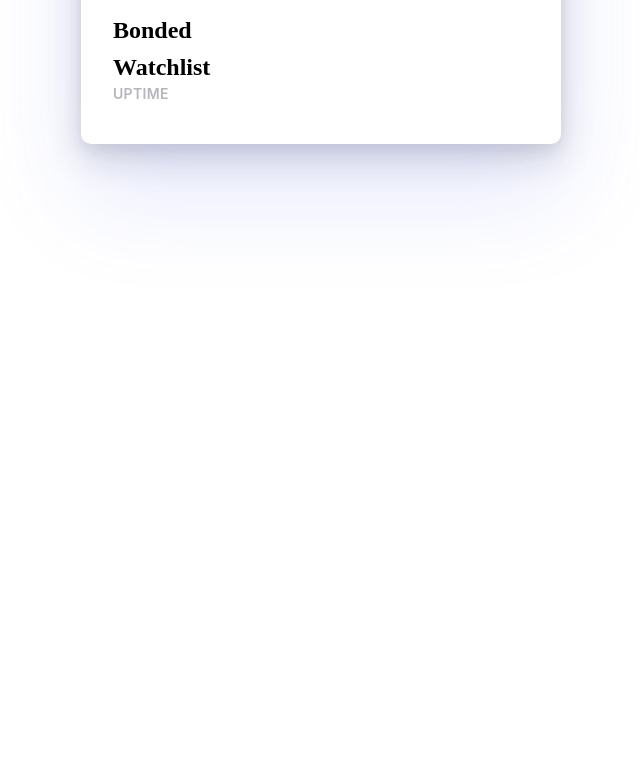
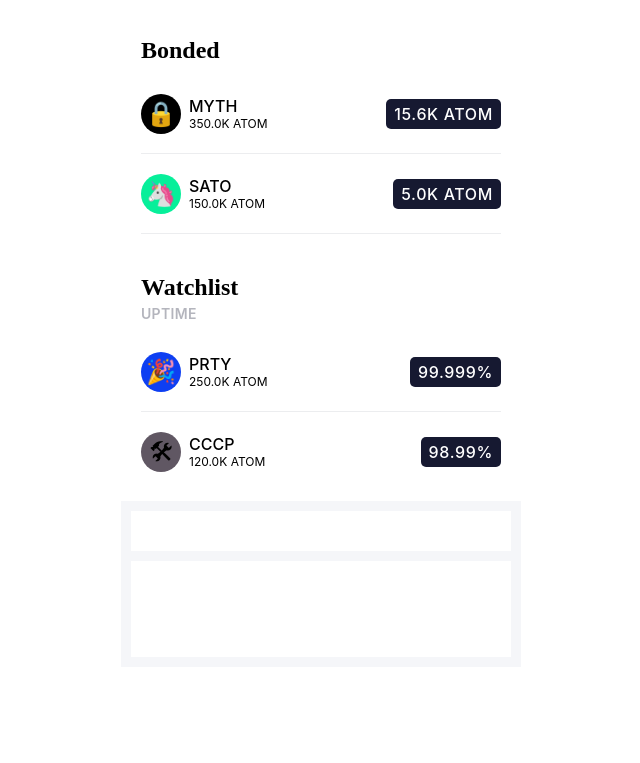
Before and after one commit to mirshko/stakinghood, a Gatsby site: page / in a window 1280 px wide. Shown: the part 205-968 px from the top of the page, without its empty margins (319-959 px from the left). Before the commit the page ends 800 px from the top, so only its background shows below. Built offline with nearby package versions, Linux system fonts and the light colour scheme; Gatsby itself is replaced by a stand-in of ours.

Commit message:
:sparkles: massive amount of work to match sketch to code

```diff
--- a/src/components/Layout/index.module.css
+++ b/src/components/Layout/index.module.css
@@ -4,6 +4,6 @@
 }
 
 .wrapper {
-  max-width: 480px;
+  max-width: 400px;
   width: 100%;
 }
--- a/src/components/Panel/index.js
+++ b/src/components/Panel/index.js
@@ -1,18 +1,30 @@
 import React from "react";
-import { Box as RebassBox } from "rebass";
-import styled from "styled-components";
+import { Box, Card } from "rebass";
 import PropTypes from "prop-types";
 
-const Box = styled(RebassBox)`
-  box-shadow: rgba(94, 111, 243, 0.16) 0px 50px 100px,
-    rgba(22, 25, 49, 0.16) 0px 15px 35px, rgba(22, 25, 49, 0.08) 0px 5px 15px;
-  border-radius: 10px;
-`;
+const PseudoPanel = ({ height }) => (
+  <Card borderRadius={4} bg="white" m={10} style={{ height: height }} />
+);
 
 const Panel = ({ children }) => (
-  <Box mt={[0, 32]} p={[20, 32]}>
-    {children}
-  </Box>
+  <Card
+    boxShadow={[
+      "none",
+      `rgba(94, 111, 243, 0.16) 0px 48px 80px,
+  rgba(22, 25, 49, 0.16) 0px 16px 32px, rgba(22, 25, 49, 0.08) 0px 6px 16px`
+    ]}
+    borderRadius={[0, 24]}
+    bg="#F5F6F9"
+    mt={[0, 32]}
+    mb={[0, 128]}
+    style={{ overflow: "hidden" }}
+  >
+    <Box px={20} pt={20} pb={10} mb={10} bg="white">
+      {children}
+    </Box>
+    <PseudoPanel height={40} />
+    <PseudoPanel height={96} />
+  </Card>
 );
 
 Panel.propTypes = {
--- a/src/components/Tag/index.js
+++ b/src/components/Tag/index.js
@@ -9,12 +9,12 @@ const Box = styled(RebassBox)`
   text-transform: uppercase;
   letter-spacing: 0.64px;
   font-weight: var(--weight-medium);
-  height: 24px;
+  height: ${props => (props.tall ? "30px" : "24px")};
   padding: 1px 8px 0;
 `;
 
 const Tag = props => (
-  <Box bg="var(--cosmos-brand)" color="white" {...props} fontSize={2}>
+  <Box bg="var(--brand)" color="white" {...props} fontSize={2}>
     {props.children}
   </Box>
 );
--- a/src/components/Uppercase/index.js
+++ b/src/components/Uppercase/index.js
@@ -4,7 +4,7 @@ import styled from "styled-components";
 
 const Text = styled(RebassText)`
   text-transform: uppercase;
-  color: var(--cosmos-brand-transparent);
+  color: var(--brand-opaque);
   letter-spacing: 0.32px;
   font-weight: var(--weight-semibold);
 `;
--- /dev/null
+++ b/src/components/Validator/index.js
@@ -0,0 +1,82 @@
+import React from "react";
+import { Box as RebassBox, Flex as RebassFlex, Text } from "rebass";
+import styled from "styled-components";
+import PropTypes from "prop-types";
+import Tag from "../Tag";
+
+const ValidatorIcon = styled(RebassBox)`
+  height: 40px;
+  width: 40px;
+  border-radius: calc(40px / 2);
+  display: flex;
+  align-items: center;
+  justify-content: center;
+  user-select: none;
+  font-size: 24px;
+`;
+
+const formatter = num => (num > 999 ? (num / 1000).toFixed(1) + "K" : num);
+
+const Flex = styled(RebassFlex)`
+  ${props =>
+    props.bottomBorder
+      ? `border-bottom: 1px solid var(--brand-transparent);`
+      : null}
+`;
+
+const Validator = ({
+  symbol,
+  name,
+  color,
+  emoji,
+  totalStake,
+  bondedStake,
+  uptime,
+  bottomBorder
+}) => (
+  <Flex
+    bottomBorder={bottomBorder}
+    pt={20}
+    pb={20 - 1}
+    justifyContent="space-between"
+    alignItems="center"
+  >
+    <RebassFlex>
+      <ValidatorIcon bg={color}>{emoji}</ValidatorIcon>
+      <RebassBox ml="8px">
+        <Text
+          lineHeight="24px"
+          fontSize="16px"
+          fontWeight="var(--weight-medium)"
+        >
+          {symbol}
+        </Text>
+        <Text lineHeight="12px" fontSize="12px">
+          {formatter(totalStake)} ATOM
+        </Text>
+      </RebassBox>
+    </RebassFlex>
+    <Tag tall>
+      {bondedStake ? `${formatter(bondedStake)} ATOM` : `${uptime}%`}
+    </Tag>
+  </Flex>
+);
+
+Validator.defaultProps = {
+  color: "#000",
+  emoji: "📟",
+  bottomBorder: true
+};
+
+Validator.propTypes = {
+  symbol: PropTypes.string.isRequired,
+  name: PropTypes.string.isRequired,
+  color: PropTypes.string,
+  emoji: PropTypes.string,
+  totalStake: PropTypes.number.isRequired,
+  bondedStake: PropTypes.number.isRequired,
+  uptime: PropTypes.number,
+  bottomBorder: PropTypes.bool
+};
+
+export default Validator;
--- /dev/null
+++ b/src/data.json
@@ -0,0 +1,42 @@
+{
+  "staked": [
+    {
+      "symbol": "MYTH",
+      "name": "Mythos Capital",
+      "color": "#000",
+      "emoji": "🔒",
+      "totalStake": 350000,
+      "bondedStake": 15575,
+      "uptime": 100.0
+    },
+    {
+      "symbol": "SATO",
+      "name": "Satoshi-Ledger",
+      "color": "#07EF9A",
+      "emoji": "🦄",
+      "totalStake": 150000,
+      "bondedStake": 5000,
+      "uptime": 99.99
+    }
+  ],
+  "watched": [
+    {
+      "symbol": "PRTY",
+      "name": "Party",
+      "color": "#0E3FF2",
+      "emoji": "🎉",
+      "totalStake": 250000,
+      "bondedStake": 0,
+      "uptime": 99.999
+    },
+    {
+      "symbol": "CCCP",
+      "name": "CCCP",
+      "color": "#605763",
+      "emoji": "🛠",
+      "totalStake": 120000,
+      "bondedStake": 0,
+      "uptime": 98.99
+    }
+  ]
+}
--- a/src/pages/index.js
+++ b/src/pages/index.js
@@ -1,4 +1,4 @@
-import React from "react";
+import React, { Component } from "react";
 import { Heading, Text, Box } from "rebass";
 
 import Layout from "../components/Layout";
@@ -6,41 +6,77 @@ import SEO from "../components/SEO";
 import Tag from "../components/Tag";
 import Uppercase from "../components/Uppercase";
 import Panel from "../components/Panel";
+import Validator from "../components/Validator";
 
-const IndexPage = () => (
+import data from "../data.json";
+
+const ATOMUSDValue = 5;
+
+class IndexPage extends Component {
+  constructor(props) {
+    super(props);
+
+    this.state = {
+      liquidStake: 10843,
+      ...data
+    };
+  }
+
+  render() {
+    return (
       <Layout>
         <SEO />
 
         <Panel>
-      <Heading mb="4px" fontSize={[4, 5]} as="h1">
+          <Heading mt={[0, 4]} mb="4px" fontSize={[4, 5]} as="h1">
             Staking
           </Heading>
 
+          {/* Current Value Of My Stake */}
           <Text mb={16} fontSize={[4, 5]} fontWeight="var(--weight-semibold)">
-        $103,785.50
+            $
+            {(
+              this.state.staked
+                .map(validator => validator.bondedStake)
+                .reduce((sum, value) => sum + value) * ATOMUSDValue
+            ).toLocaleString(undefined, { minimumFractionDigits: 2 })}
           </Text>
 
+          {/* Liquid Stake */}
           <Box mb={40}>
             <Tag>LIQUID STAKE</Tag>{" "}
             <Text as="span" fontWeight="var(--weight-semibold)">
-          10,843 ATOM
+              {(this.state.liquidStake || 0).toLocaleString()} ATOM
             </Text>
           </Box>
 
-      <Box mb={10}>
-        <Heading fontSize={[3, 4]} as="h2">
+          {/* Staked Validators */}
+          <Heading mb={10} fontSize={[3, 4]} as="h2">
             Bonded
           </Heading>
-      </Box>
+          {this.state.staked.map((validator, index) => (
+            <Validator key={index} {...validator} />
+          ))}
 
-      <Box mb={10}>
+          {/* Watchlist */}
+          <Box mb={10} mt={40}>
             <Heading mb="4px" fontSize={[3, 4]} as="h2">
               Watchlist
             </Heading>
             <Uppercase fontSize={1}>Uptime</Uppercase>
           </Box>
+          {this.state.watched.map((validator, index) => {
+            const isNotLast =
+              this.state.watched.length !== index + 1 ? true : false;
+
+            return (
+              <Validator bottomBorder={isNotLast} key={index} {...validator} />
+            );
+          })}
         </Panel>
       </Layout>
     );
+  }
+}
 
 export default IndexPage;
--- a/src/styles/global.css
+++ b/src/styles/global.css
@@ -2,10 +2,11 @@
   --typeface: "Inter UI";
   --system-ui: -apple-system, BlinkMacSystemFont, Segoe UI, Helvetica, Arial,
     sans-serif, Apple Color Emoji, Segoe UI Emoji, Segoe UI Symbol;
-  --cosmos-brand: #161931;
-  --cosmos-brand-transparent: rgba(22, 25, 49, 0.32);
+  --brand: #161931;
+  --brand-opaque: rgba(22, 25, 49, 0.32);
+  --brand-transparent: rgba(22, 25, 49, 0.08);
   --green: #07ef9a;
-  --cosmos-brand-light: #5e6ff3;
+  --brand-light: #5e6ff3;
   --blue: #0e3ff2;
   --weight-regular: 400;
   --weight-medium: 500;
```
Lines whose indentation alone changed are shown as unchanged.
